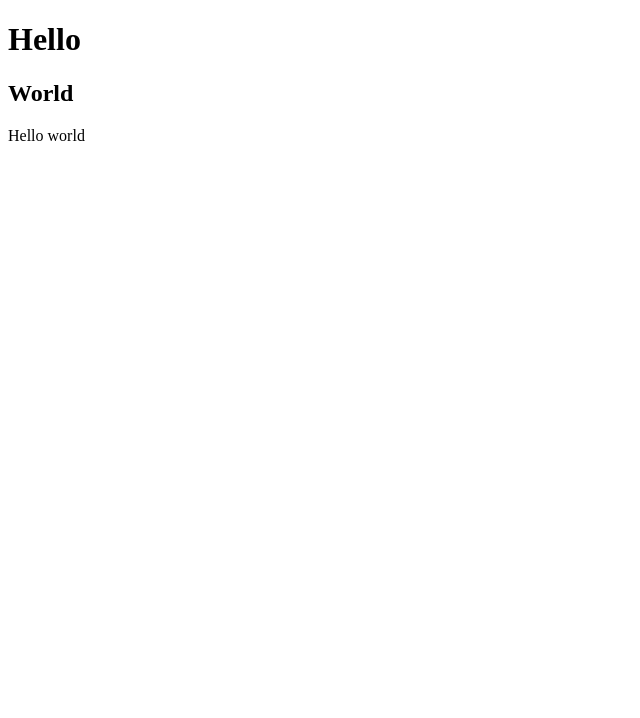
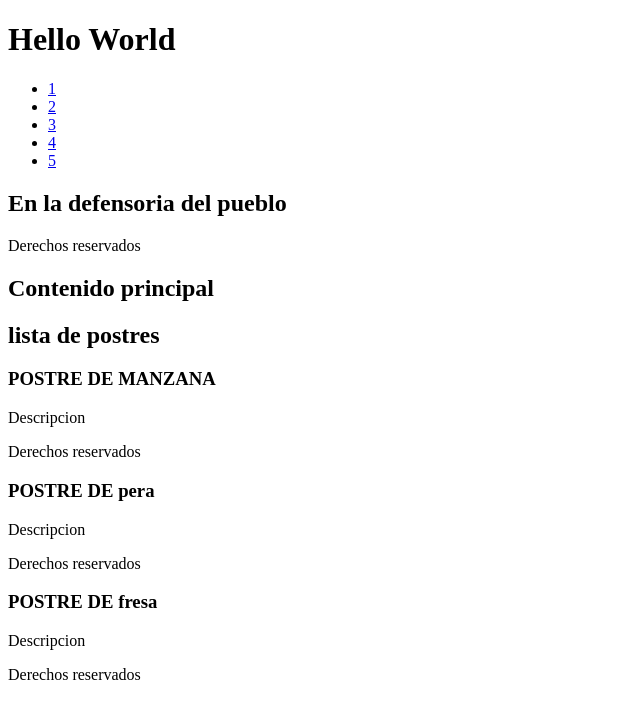
Before and after one commit to luiskike15/practica-html, a plain HTML site: page index.html in a window 1280 px wide. Shown: the whole page, without its empty margins (0-640 px from the left). Drawn offline with Linux system fonts and the light colour scheme.

Commit message:
se agrego semantica html

```diff
--- a/index.html
+++ b/index.html
@@ -6,20 +6,52 @@
     <title>Document</title>
 </head>
 <body>
-    <h1>Hello</h1>
-    <h2>World</h2>
+    <h1>Hello World</h1>
 
-    <span>Hello</span>
-    <span>world</span>
+    <nav>
+        <ul>
+            <li><a href="#">1</a></li>
+            <li><a href="#">2</a></li>
+            <li><a href="#">3</a></li>
+            <li><a href="#">4</a></li>
+            <li><a href="#">5</a></li>
+        </ul>
+    </nav>
 
-    <!-- <h1>HTML fundamentos</h1> -->
-    <!-- Esto es un comentario -->
-    <!-- <h1>hola</h1>
-    <h2>Hola</h2>
-    <h3>hola</h3>
-    <h4>hola</h4>
-    <h5>hola</h5>
-    <h6>hola</h6> -->
+    <header>
+        <h2>En la defensoria del pueblo</h2>
+    </header>
 
+    <footer>
+        <p>Derechos reservados</p>
+    </footer>
+
+    <main>
+        <h2>Contenido principal</h2>
+    </main>
+
+    <main>
+        <section>
+            <h2>lista de postres</h2>
+
+            <article>
+                <header><h3>POSTRE DE MANZANA</h3></header>
+                <p>Descripcion</p>
+                <footer><p>Derechos reservados</p></footer>
+            </article>
+
+            <article>
+                <header><h3>POSTRE DE pera</h3></header>
+                <p>Descripcion</p>
+                <footer><p>Derechos reservados</p></footer>
+            </article>
+
+            <article>
+                <header><h3>POSTRE DE fresa</h3></header>
+                <p>Descripcion</p>
+                <footer><p>Derechos reservados</p></footer>
+            </article>
+        </section>
+    </main>
 </body>
 </html>
```
Also changed, not shown: semantica.html (added, +26 -0 lines), 1 other file.
